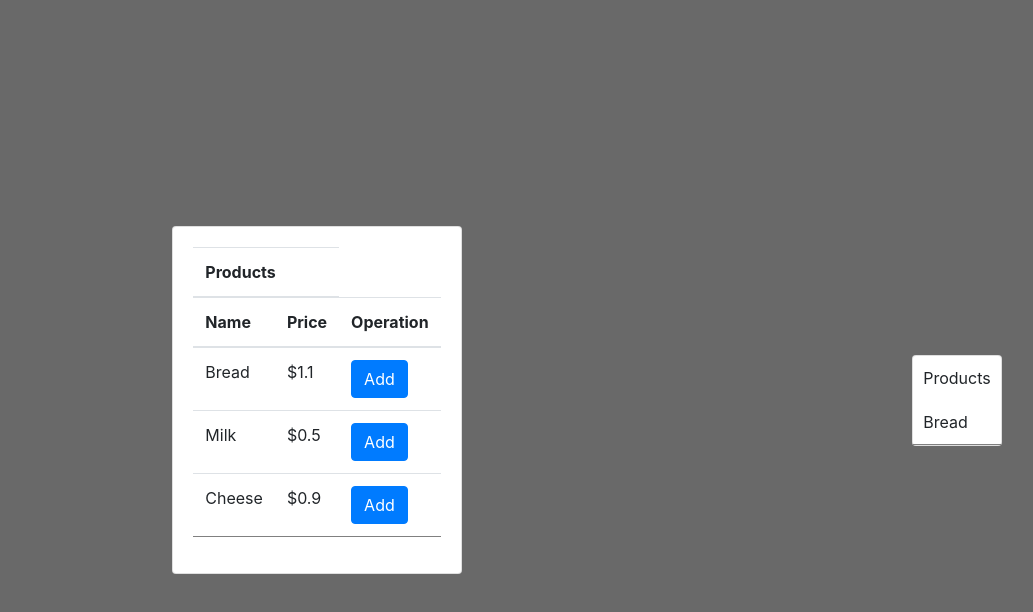
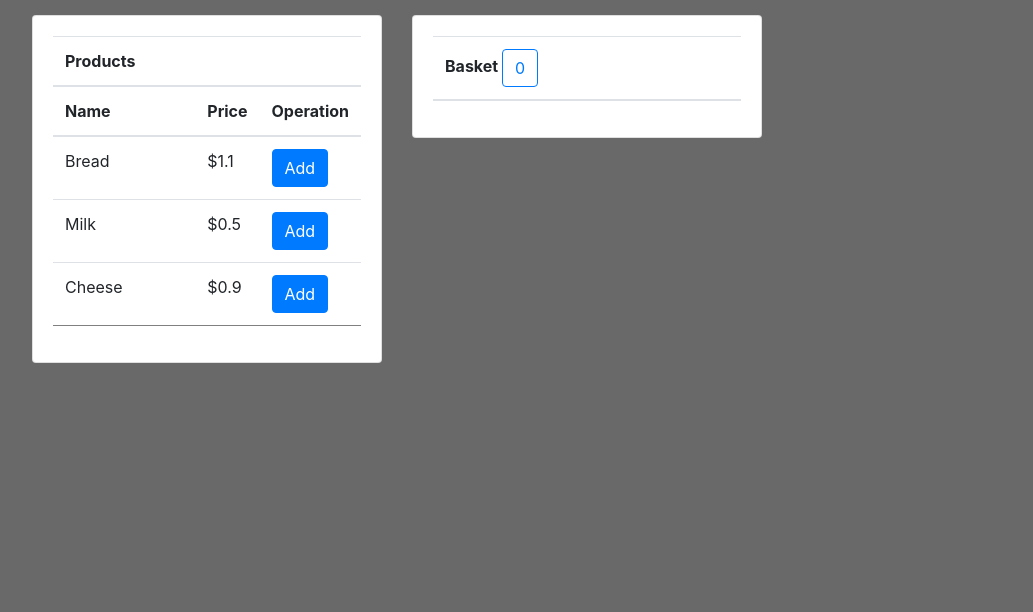
Before and after one commit to Dhananjay03121997/cart, a React (Create React App) app: page / in a window 1280 px wide. Shown: the top 612 px of the page, without its empty margins (53-1086 px from the left). Built offline with nearby package versions, Linux system fonts and the light colour scheme.

Commit message:
Added useState to add item to cart dynamically

```diff
--- a/src/App.css
+++ b/src/App.css
@@ -1,13 +1,16 @@
 *{
-  margin: auto;
-  padding: auto;
+  /* margin: auto; */
+  /* padding: auto; */
+
 }
 body{
   background: gray;
+
 }
 .block-1{
+  padding-top: 15px;
   display: flex;
-  height: 100vh;
+  min-height: 100vh;
   /* justify-content: center; */
   background: dimgray;
 }
--- a/src/App.js
+++ b/src/App.js
@@ -1,12 +1,24 @@
 import './App.css';
 import data from './data/data.json';
-import setList from './data/cart.json';
+// import setList from './data/cart.json';
+import React, {useState} from 'react';
 import 'bootstrap/dist/css/bootstrap.css';
 function Product() {
+  let arr = [];
+  const [count, setCount] = useState([]);
+  // const [cart, setCart] = useState([]);
+  const addToCart = (product) => {
+    setCount(current => [...current, product.name]);
+  }
   return (
+    <div class="container">
+        <div class="row">
+            <div class="col-lg-4 mb-3">
+                <div class="card">
+                    <div class="card-body">
                     <table className="table" cellPadding="10" cellSpacing="10">
                       <thead>
-                      <tr><th colSpan="2">Products</th></tr>
+                        <tr><th colSpan="3">Products</th></tr>
                         <tr>
                           <th scope="col" className = "w-100">Name</th>
                           <th scope="col">Price</th>
@@ -15,26 +27,55 @@ function Product() {
                       </thead>
                       <tbody>
                       {data.product.map((product, index)=>{
-                      return <tr key={index}><td>{product.name}</td><td>${product.price}</td><td><button className="btn btn-primary" value={index} onClick={addToCart}>Add</button></td></tr>
+                        return <tr key={index}><td>{product.name}</td><td>${product.price}</td><td><button className="btn btn-primary" value={index} onClick={()=>addToCart(product)}>Add</button></td></tr>
                       })
                     }
                       </tbody>
                     </table>
+                    </div>
+                </div>
+            </div>
+            <div class="col-lg-4 mb-3">
+                <div class="card">
+                    <div class="card-body">
+                    <table className="table" cellPadding="10" cellSpacing="10">
+                      <thead>
+                        <tr><th colSpan="2">Basket <button className="btn btn-outline-primary">{count.length}</button> </th></tr>
+                          {count.map((item)=>{
+                            return <tr><td>{item}</td><td>Price</td><td></td><td><button className="btn-outline-secondary btn-xs" >-</button><label value="2" className="w-20"></label><button className="btn-xs btn-outline-secondary">+</button></td></tr>
+
+                          })}
+                      </thead>
+                      <tbody>
+                      </tbody>
+                    </table>
+                    </div>
+                </div>
+            </div>
+        </div>
+    </div>
   );
 }
-function Cart(){
+function Cart(s){
   return(
-     setList.cart.map((item)=>{
-     return <tr><td>{item.name}</td></tr>
-    })
+    <tr><td>cart</td></tr>
   )
 }
 
-const addToCart = (i) => {
-  console.log(data.product[i.target.value]);
+function Example() {
+  // Declare a new state variable, which we'll call "count"
+  const [count, setCount] = useState(0);
+
+  return (
+    <div>
+      <p>You clicked {count} times</p>
+      <button onClick={() => setCount(count + 1)}>
+        Click me
+      </button>
+    </div>
+  );
 }
-
 
 // function
 
-export {Product, Cart };
+export {Product, Cart, Example };
--- a/src/index.js
+++ b/src/index.js
@@ -1,28 +1,14 @@
 import React from 'react';
 import ReactDOM from 'react-dom';
 import './index.css';
-import { Product, Cart } from './App';
+import { Product, Cart, Example } from './App';
 import 'bootstrap/dist/css/bootstrap.css'
 
 
 ReactDOM.render(
   <React.StrictMode>
     <div className= "block-1">
-      <div className= "card">
-        <div className = "card-body">
           <Product />
-        </div>
-      </div>
-      <div>
-      <div className="cart card">
-        <table cellPadding="10">
-          <tbody>
-            <tr><td>Products</td></tr>
-            <Cart />
-          </tbody>
-        </table>
-      </div>
-      </div>
     </div>
   </React.StrictMode>,
   document.getElementById('root')
```
Also changed, not shown: src/reportWebVitals.js (deleted, +0 -13 lines), src/setupTests.js (deleted, +0 -5 lines), src/logo.svg (deleted). Lines whose indentation alone changed are shown as unchanged.
